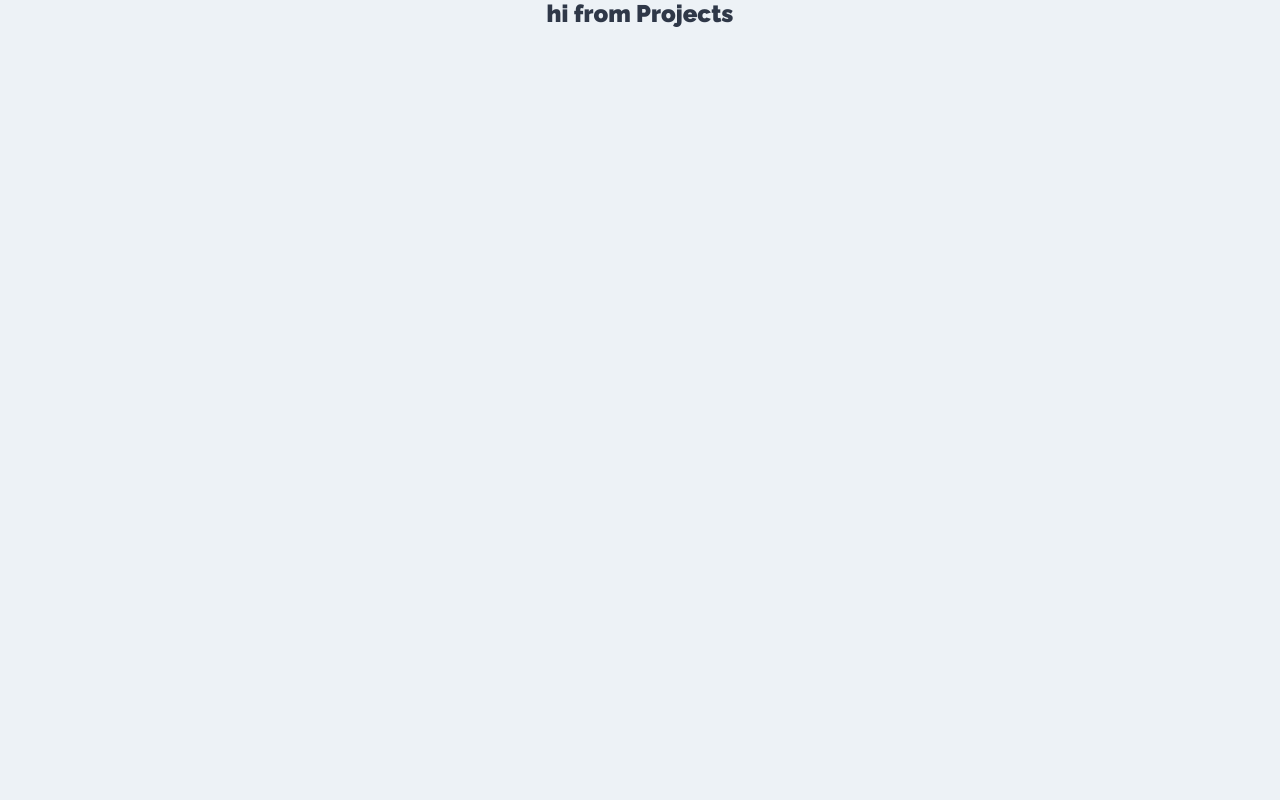
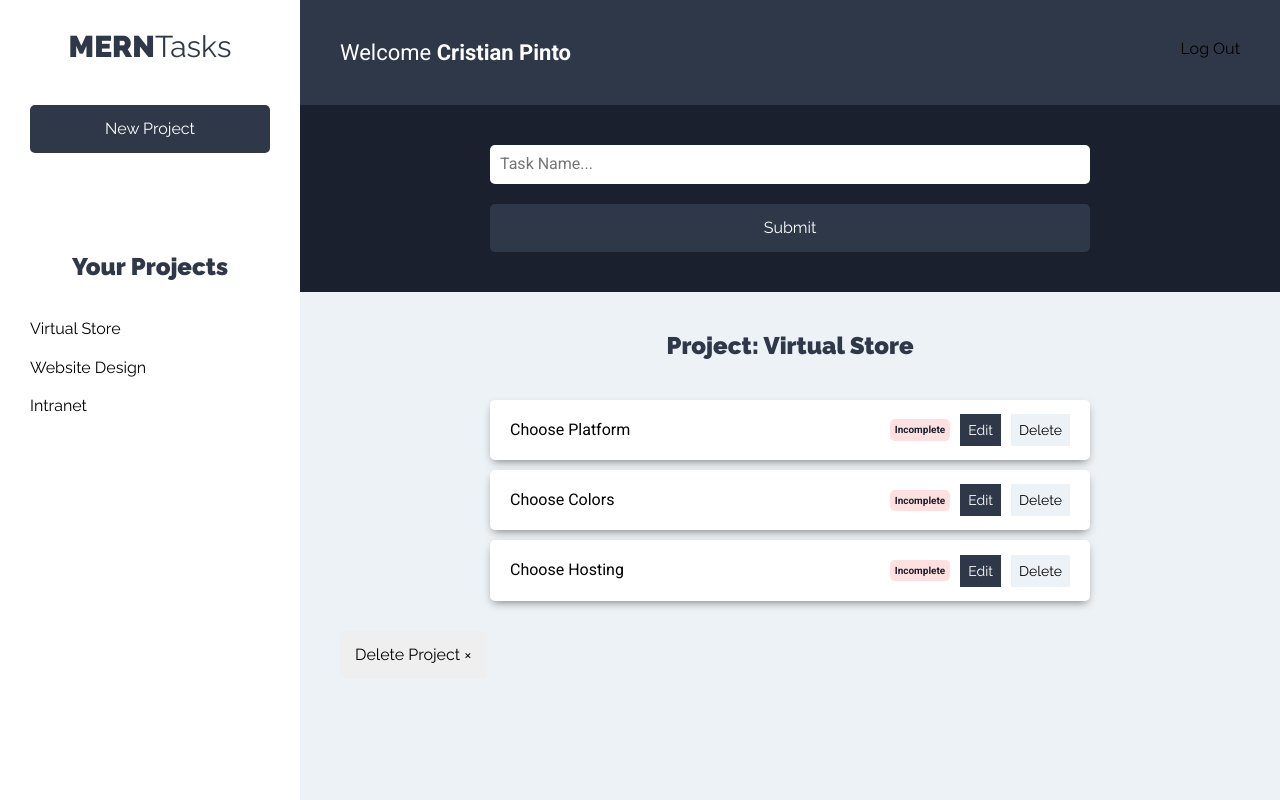
Before and after one commit to crims123/React-Hooks-Context-Task-Project-Frontend, a React (Create React App) app: page /projects in a window 1280 px wide. Built offline with nearby package versions, Linux system fonts and the light colour scheme.

Commit message:
Added project and tasks components

```diff
--- a/package.json
+++ b/package.json
@@ -9,7 +9,8 @@
     "react": "^16.13.1",
     "react-dom": "^16.13.1",
     "react-router-dom": "^5.1.2",
-    "react-scripts": "3.4.1"
+    "react-scripts": "3.4.1",
+    "react-transition-group": "^4.3.0"
   },
   "scripts": {
     "start": "react-scripts start",
--- /dev/null
+++ b/src/components/layout/Bar.jsx
@@ -0,0 +1,17 @@
+import React from "react";
+
+function Bar() {
+  return (
+    <header className="app-header">
+      <p className="nombre-usuario">
+        Welcome <span>Cristian Pinto</span>{" "}
+      </p>
+
+      <nav className="nav-principal">
+        <button className="btn btn-blank cerrar-sesion">Log Out</button>
+      </nav>
+    </header>
+  );
+}
+
+export default Bar;
--- /dev/null
+++ b/src/components/layout/Sidebar.jsx
@@ -0,0 +1,22 @@
+import React from "react";
+import NewProject from "../projects/NewProject";
+import ProjectsList from "../projects/ProjectsList";
+
+function Sidebar() {
+  return (
+    <aside>
+      <h1>
+        MERN<span>Tasks</span>
+      </h1>
+
+      <NewProject />
+
+      <div className="proyectos">
+        <h2>Your Projects</h2>
+        <ProjectsList />
+      </div>
+    </aside>
+  );
+}
+
+export default Sidebar;
--- /dev/null
+++ b/src/components/projects/NewProject.jsx
@@ -0,0 +1,55 @@
+import React, { Fragment, useState } from "react";
+import useInput from "../../hooks/useInput";
+
+function NewProject() {
+  const [newProject, setNewProject] = useState(false);
+  const [value, handleChange] = useInput({
+    name: "",
+  });
+
+  const handleClickNewProject = () => {
+    setNewProject(true);
+  };
+
+  const handleSubmit = (e) => {
+    e.preventDefault();
+    console.log(value);
+    setNewProject(false);
+  };
+
+  return (
+    <Fragment>
+      <button
+        type="button"
+        className="btn btn-block btn-primario"
+        onClick={handleClickNewProject}
+      >
+        New Project
+      </button>
+
+      {newProject ? (
+        <form className="formulario-nuevo-proyecto" onSubmit={handleSubmit}>
+          <input
+            type="text"
+            className="input-text"
+            placeholder="Project Name"
+            name="name"
+            onChange={handleChange}
+          />
+
+          <input
+            type="submit"
+            className="btn btn-primario btn-block"
+            value="Add Project"
+          />
+        </form>
+      ) : null}
+
+      {/* {errorformulario ? (
+        <p className="mensaje error">El nombre del Proyecto es obligatorio</p>
+      ) : null} */}
+    </Fragment>
+  );
+}
+
+export default NewProject;
--- /dev/null
+++ b/src/components/projects/Project.jsx
@@ -0,0 +1,13 @@
+import React from "react";
+
+function Project({ project: { name } }) {
+  return (
+    <li>
+      <button type="button" className="btn btn-blank">
+        {name}
+      </button>
+    </li>
+  );
+}
+
+export default Project;
--- a/src/components/projects/Projects.jsx
+++ b/src/components/projects/Projects.jsx
@@ -1,9 +1,23 @@
 import React from "react";
+import Sidebar from "../layout/Sidebar";
+import Bar from "../layout/Bar";
+import TaskForm from "../tasks/TaskForm";
+import TaskList from "../tasks/TaskList";
 
 function Projects() {
   return (
-    <div>
-      <h2>hi from Projects</h2>
+    <div className="contenedor-app">
+      <Sidebar />
+
+      <div className="seccion-principal">
+        <Bar />
+        <main>
+          <TaskForm />
+          <div className="contenedor-tareas">
+            <TaskList />
+          </div>
+        </main>
+      </div>
     </div>
   );
 }
--- /dev/null
+++ b/src/components/projects/ProjectsList.jsx
@@ -0,0 +1,22 @@
+import React from "react";
+import Project from "./Project";
+
+const ProjectsListMock = [
+  {
+    name: "Virtual Store",
+  },
+  { name: "Website Design" },
+  { name: "Intranet" },
+];
+
+function ProjectsList() {
+  return (
+    <ul className="listado-proyectos">
+      {ProjectsListMock.map((project, index) => (
+        <Project key={index} project={project} />
+      ))}
+    </ul>
+  );
+}
+
+export default ProjectsList;
--- /dev/null
+++ b/src/components/tasks/Task.jsx
@@ -0,0 +1,49 @@
+import React from "react";
+
+function Task({ task: { name, state } }) {
+  return (
+    <li className="tarea sombra">
+      <p>{name} </p>
+
+      <div className="estado">
+        {state ? (
+          <button
+            type="button"
+            className="completo"
+            // onClick={() => cambiarEstado(tarea)}
+          >
+            Complet
+          </button>
+        ) : (
+          <button
+            type="button"
+            className="incompleto"
+            // onClick={() => cambiarEstado(tarea)}
+          >
+            Incomplete
+          </button>
+        )}
+      </div>
+
+      <div className="acciones">
+        <button
+          type="button"
+          className="btn btn-primario"
+          // onClick={() => seleccionarTarea(tarea) }
+        >
+          Edit
+        </button>
+
+        <button
+          type="button"
+          className="btn btn-secundario"
+          // onClick={() => tareaEliminar(tarea._id)}
+        >
+          Delete
+        </button>
+      </div>
+    </li>
+  );
+}
+
+export default Task;
--- /dev/null
+++ b/src/components/tasks/TaskForm.jsx
@@ -0,0 +1,42 @@
+import React from "react";
+import useInput from "../../hooks/useInput";
+
+function TaskForm() {
+  const [value, handleChange] = useInput({
+    name: "",
+  });
+
+  const handleSubmit = (e) => {
+    e.preventDefault();
+    console.log(value);
+  };
+  return (
+    <div className="formulario">
+      <form onSubmit={handleSubmit}>
+        <div className="contenedor-input">
+          <input
+            type="text"
+            className="input-text"
+            placeholder="Task Name..."
+            name="name"
+            onChange={handleChange}
+          />
+        </div>
+
+        <div className="contenedor-input">
+          <input
+            type="submit"
+            className="btn btn-primario btn-submit btn-block"
+            // value={tareaseleccionada ? "Editar Tarea" : "Agregar Tarea"}
+          />
+        </div>
+      </form>
+
+      {/* {errortarea ? (
+        <p className="mensaje error">El nombre de la tarea es obligatorio</p>
+      ) : null} */}
+    </div>
+  );
+}
+
+export default TaskForm;
--- /dev/null
+++ b/src/components/tasks/TaskList.jsx
@@ -0,0 +1,43 @@
+import React, { Fragment } from "react";
+import Task from "./Task";
+import { CSSTransition, TransitionGroup } from "react-transition-group";
+
+const tasks = [
+  { name: "Choose Platform", task: true },
+  { name: "Choose Colors", task: true },
+  { name: "Choose Hosting", task: true },
+];
+
+function TaskList() {
+  return (
+    <Fragment>
+      <h2>Project: Virtual Store </h2>
+
+      <ul className="listado-tareas">
+        {tasks.length === 0 ? (
+          <li className="tarea">
+            <p>No tasks</p>
+          </li>
+        ) : (
+          <TransitionGroup>
+            {tasks.map((task, index) => (
+              <CSSTransition key={index} timeout={200} classNames="tarea">
+                <Task task={task} />
+              </CSSTransition>
+            ))}
+          </TransitionGroup>
+        )}
+      </ul>
+
+      <button
+        type="button"
+        className="btn btn-eliminar"
+        // onClick={onClickEliminar}
+      >
+        Delete Project &times;
+      </button>
+    </Fragment>
+  );
+}
+
+export default TaskList;
```
Also changed, not shown: 1 other file (tests, documents, lock files or other folders).
